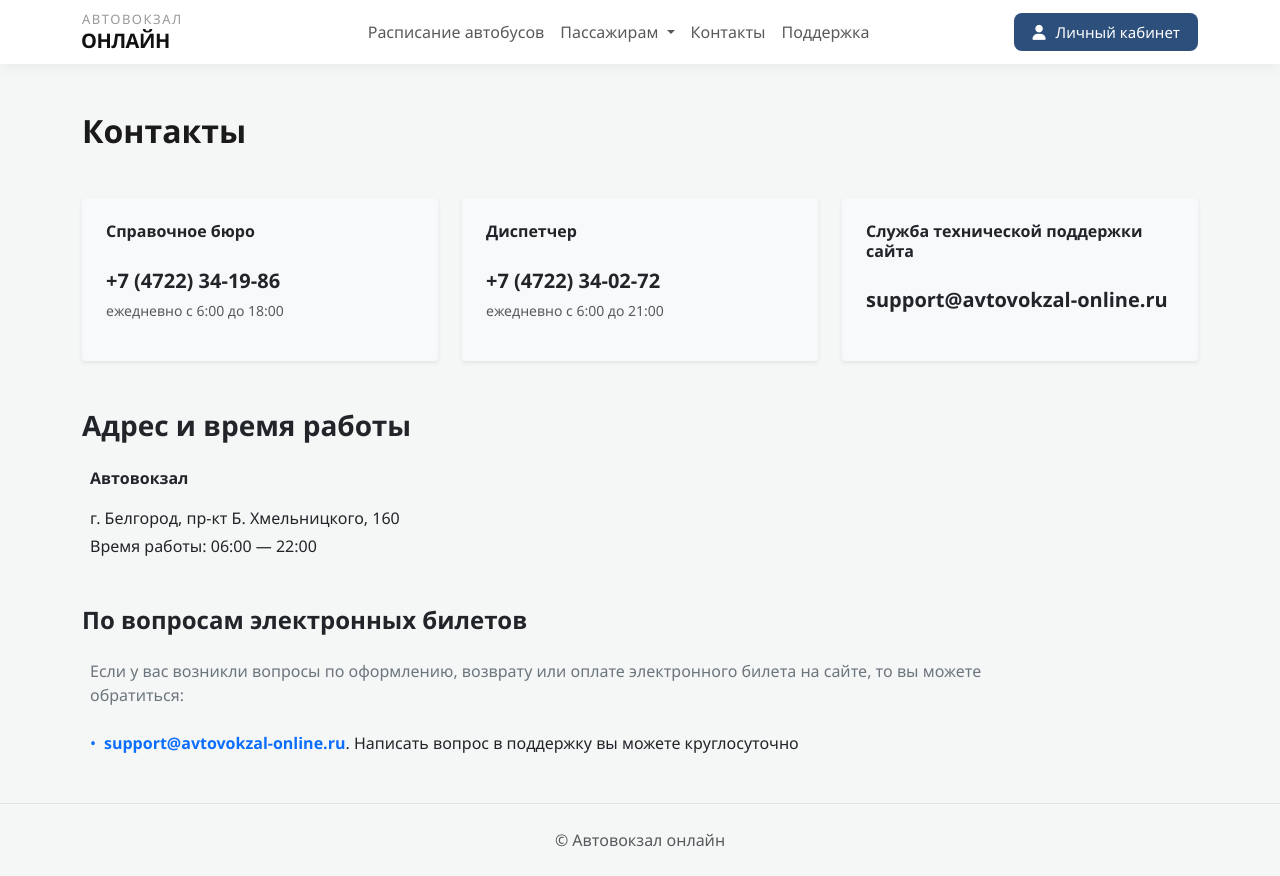
After one commit to den-zl/Avtovokzal_curse_project_db, a Django app: page /contacts/ in a window 1280 px wide. The commit adds this page. Run offline with Django 4.2, Linux system fonts and the light colour scheme.

Commit message:
Implemented contacts page with station details

```diff
--- a/station/templates/station/base.html
+++ b/station/templates/station/base.html
@@ -146,7 +146,7 @@
                 </li>
 
                 <li class="nav-item">
-                    <a class="nav-link" href="#">Контакты</a>
+                    <a class="nav-link" href="{% url 'contacts' %}">Контакты</a>
                 </li>
                 <li class="nav-item">
                     <a class="nav-link" href="{% url 'support' %}">Поддержка</a>
--- /dev/null
+++ b/station/templates/station/contacts.html
@@ -0,0 +1,59 @@
+{% extends 'station/base.html' %}
+
+{% block content %}
+<div class="container mt-5 mb-5">
+    <h2 class="fw-bold mb-5" style="color: #1a1a1a;">Контакты</h2>
+
+    <!-- Верхние три блока -->
+    <div class="row g-4 mb-5">
+        <!-- Справочное бюро -->
+        <div class="col-md-4">
+            <div class="card h-100 border-0 bg-light p-4 shadow-sm" style="border-radius: 4px;">
+                <h6 class="fw-bold mb-4">Справочное бюро</h6>
+                <p class="fs-5 fw-bold mb-1">+7 (4722) 34-19-86</p>
+                <p class="text-muted small">ежедневно с 6:00 до 18:00</p>
+            </div>
+        </div>
+
+        <!-- Диспетчер -->
+        <div class="col-md-4">
+            <div class="card h-100 border-0 bg-light p-4 shadow-sm" style="border-radius: 4px;">
+                <h6 class="fw-bold mb-4">Диспетчер</h6>
+                <p class="fs-5 fw-bold mb-1">+7 (4722) 34-02-72</p>
+                <p class="text-muted small">ежедневно с 6:00 до 21:00</p>
+            </div>
+        </div>
+
+        <!-- Техподдержка -->
+        <div class="col-md-4">
+            <div class="card h-100 border-0 bg-light p-4 shadow-sm" style="border-radius: 4px;">
+                <h6 class="fw-bold mb-4">Служба технической поддержки сайта</h6>
+                <p class="fs-5 fw-bold mb-1">
+                    <a href="{% url 'support' %}" class="text-decoration-none text-dark">support@avtovokzal-online.ru</a>
+                </p>
+            </div>
+        </div>
+    </div>
+
+    <!-- Текстовая область снизу -->
+    <div class="mt-5 text-dark" style="max-width: 900px;">
+        <h3 class="fw-bold mb-4">Адрес и время работы</h3>
+        <div class="mb-5 ps-2">
+            <p class="fw-bold mb-3">Автовокзал</p>
+            <p class="mb-1">г. Белгород, пр-кт Б. Хмельницкого, 160</p>
+            <p>Время работы: 06:00 — 22:00</p>
+        </div>
+
+        <h4 class="fw-bold mb-4">По вопросам электронных билетов</h4>
+        <div class="ps-2">
+            <p class="mb-4 text-secondary">Если у вас возникли вопросы по оформлению, возврату или оплате электронного билета на сайте, то вы можете обратиться:</p>
+            <ul class="list-unstyled">
+                <li class="d-flex align-items-center mb-2">
+                    <span class="text-primary me-2">•</span>
+                    <span><a href="{% url 'support' %}" class="text-primary text-decoration-none fw-bold">support@avtovokzal-online.ru</a>. Написать вопрос в поддержку вы можете круглосуточно</span>
+                </li>
+            </ul>
+        </div>
+    </div>
+</div>
+{% endblock %}
--- a/station/urls.py
+++ b/station/urls.py
@@ -11,7 +11,7 @@ urlpatterns = [
     path('services/', views.services, name='services'),
     path('benefits/', views.benefits, name='benefits'),
     path('maps/', views.maps, name='maps'),
-    path('refund/', views.refund, name='refund'),
     path('support/', views.support, name='support'),
     path('refund/', views.refund, name='refund'),
+    path('contacts/', views.contacts, name='contacts'),
 ]
--- a/station/views.py
+++ b/station/views.py
@@ -78,3 +78,6 @@ def support(request):
 
 def refund(request):
     return render(request, 'station/refund_page.html')
+
+def contacts(request):
+    return render(request, 'station/contacts.html')
```
